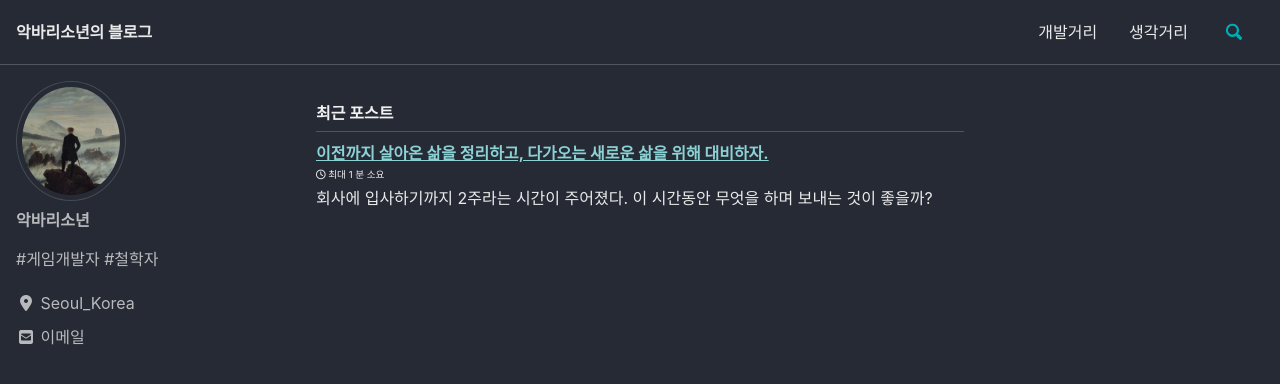
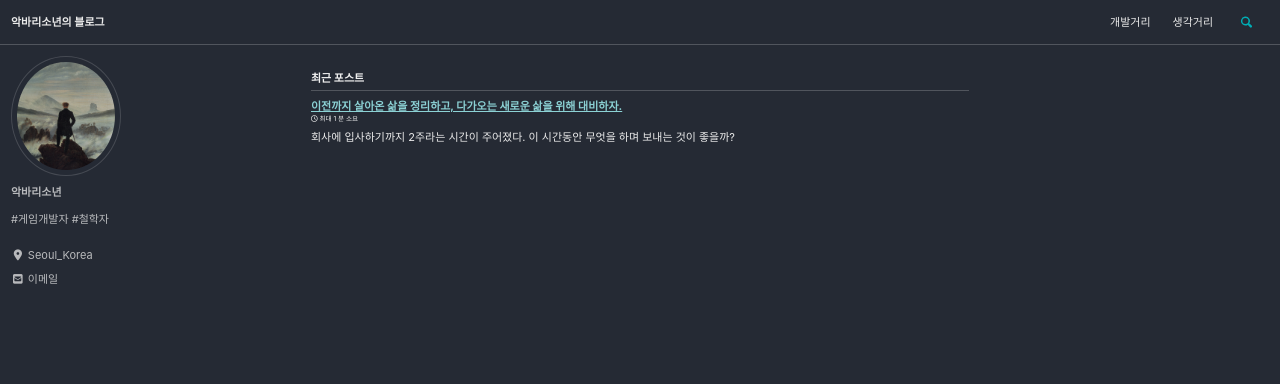
Before and after one commit to surmounter/Blog, a Jekyll site: the page built from index.html, in a window 1280 px wide and 900 px high. Shown: the top 384 px of the window. Built offline with Jekyll 4.4.1, drawn with Linux system fonts in a browser that asks for light colours; cached includes are drawn as plain includes; nearby versions of some CDN libraries; the list of posts is cut into pages by our own code.

Commit message:
Update _reset.scss

```diff
--- a/_sass/minimal-mistakes/_reset.scss
+++ b/_sass/minimal-mistakes/_reset.scss
@@ -8,18 +8,18 @@ html {
   /* apply a natural box layout model to all elements */
   box-sizing: border-box;
   background-color: $background-color;
-  font-size: 16px;
+  font-size: 11px;
 
   @include breakpoint($medium) {
-    font-size: 16px;
+    font-size: 11px;
   }
 
   @include breakpoint($large) {
-    font-size: 16px;
+    font-size: 11px;
   }
 
   @include breakpoint($x-large) {
-    font-size: 16px;
+    font-size: 11px;
   }
 
   -webkit-text-size-adjust: 100%;
```
